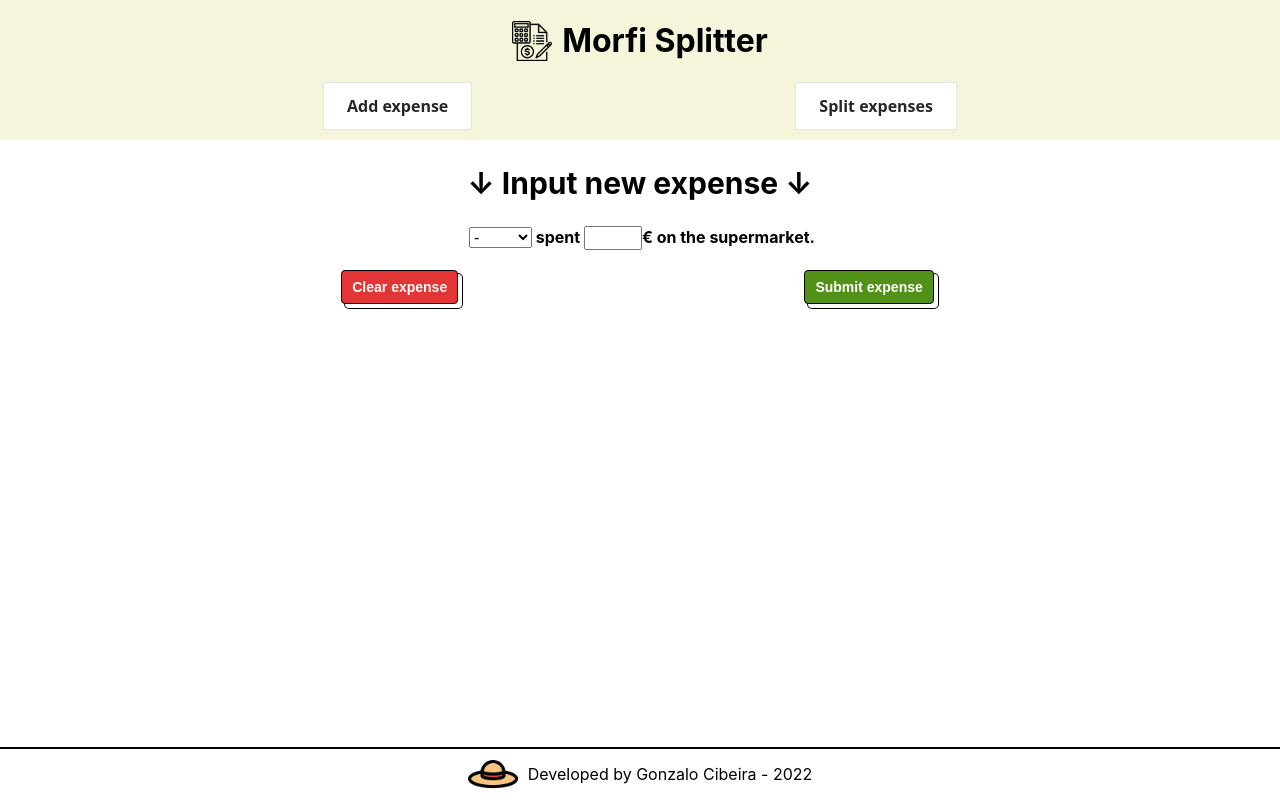
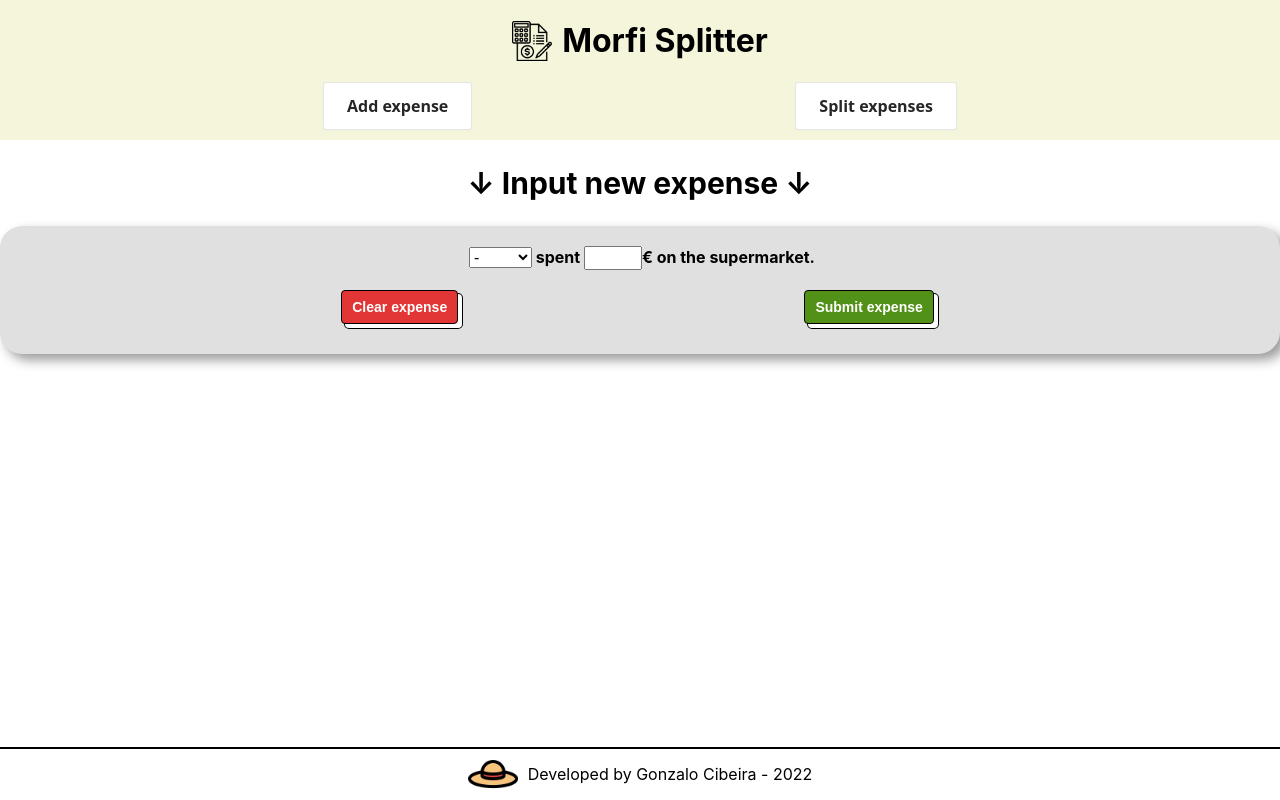
Before and after one commit to gonzalocibeira/morfi-splitter, a React (Create React App) app: page /new in a window 1280 px wide. Built offline with nearby package versions, Linux system fonts and the light colour scheme.

Commit message:
some CSS changes

```diff
--- a/src/App.css
+++ b/src/App.css
@@ -26,6 +26,13 @@ footer{
 
 
 /* Splitterexpense CSS */
+
+.splitCont{
+    border-radius: 22px;
+    background: #e0e0e0;
+    box-shadow:  6px 6px 12px #9b9b9b, -6px -6px 12px #ffffff;
+}
+
 .inactiveArrow{
     display: none;
 }
@@ -43,18 +50,20 @@ footer{
     flex-direction: column;
     justify-content: center;
     align-items: center;
-    border-bottom: 2px solid black;
+    padding-bottom: 10px;
+    border-radius: 22px;
+    background: #e0e0e0;
+    box-shadow:  6px 6px 12px #9b9b9b, -6px -6px 12px #ffffff;
 }
 
 .splitTotal{
     display: flex;
     align-items: center;
     justify-content: center;
-    margin-top: 18px;
     font-weight: 600;
     border-bottom: 1px solid black;
     font-size: 18px;
-    margin: 0px 20px 0px 20px;
+    margin: 20px 20px 0px 20px;
 
 }
 
@@ -79,6 +88,14 @@ footer{
 }
 
 /* Newexpense CSS */
+
+.newExpenseCont{
+    border-radius: 22px;
+    background: #e0e0e0;
+    box-shadow:  6px 6px 12px #9b9b9b, -6px -6px 12px #ffffff;
+    padding-top: 20px;
+    padding-bottom: 20px;
+}
 
 .newExpenseTitle{
     display: flex;
--- a/src/components/body/Newexpense.jsx
+++ b/src/components/body/Newexpense.jsx
@@ -51,6 +51,7 @@ export default function Newexpense() {
             <div className="newExpenseTitle">
                 <h2>↓ Input new expense ↓</h2>
             </div>
+            <div className="newExpenseCont">
                 <div className="newExpenseForm">
                     <form>
                         <label>&nbsp;
@@ -70,6 +71,7 @@ export default function Newexpense() {
                     <button onClick={()=>clear()} className="btnClear">Clear expense</button>
                     <button onClick={()=>addExpense()} className="btnSubmit">Submit expense</button>
                 </div>
+            </div>
         </>
     )
 }
--- a/src/components/body/Splitexpense.jsx
+++ b/src/components/body/Splitexpense.jsx
@@ -56,6 +56,7 @@ export default function Splitexpense() {
                 <h2>Select date</h2>
                 <MonthPicker onChange={(date)=>setSelectedMonth(date/1000)}/>
             </div>
+            <div className="splitCont">
                 <div className="splitTotal">
                     <p>Selected month total: {cValue}€</p>
                 </div>
@@ -67,6 +68,7 @@ export default function Splitexpense() {
                     <span className={`${classSwitch === "t"? "activeArrow" : "inactiveArrow"}`}>←</span><span className={`${classSwitch === "no"? "activeArrow" : "inactiveArrow"}`}>-</span><span className={`${classSwitch === "n"? "activeArrow" : "inactiveArrow"}`}>→</span>
                     <p>{debtMsg}</p>
                 </div>
+            </div>
         </>
     )
 }
```
Lines whose indentation alone changed are shown as unchanged.
